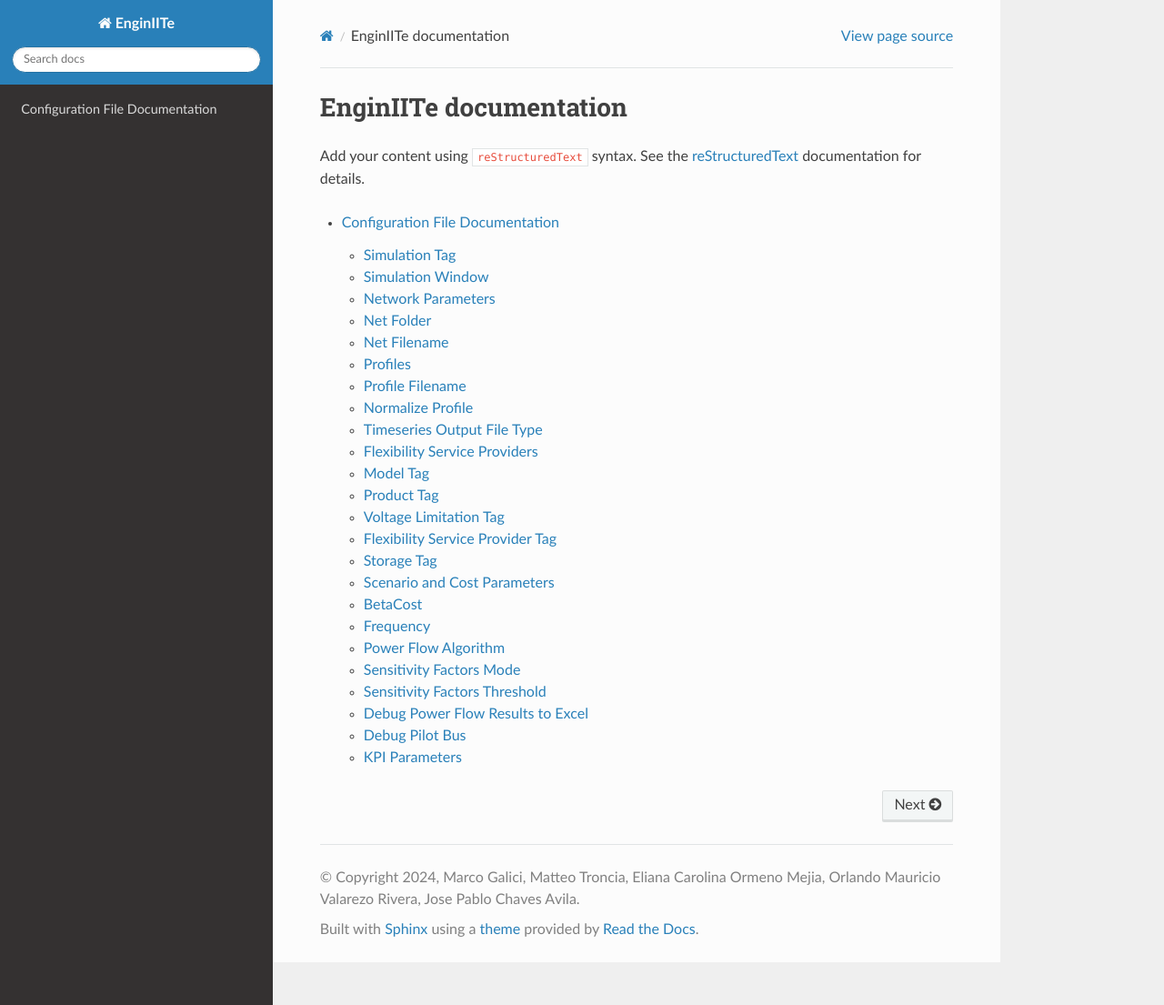
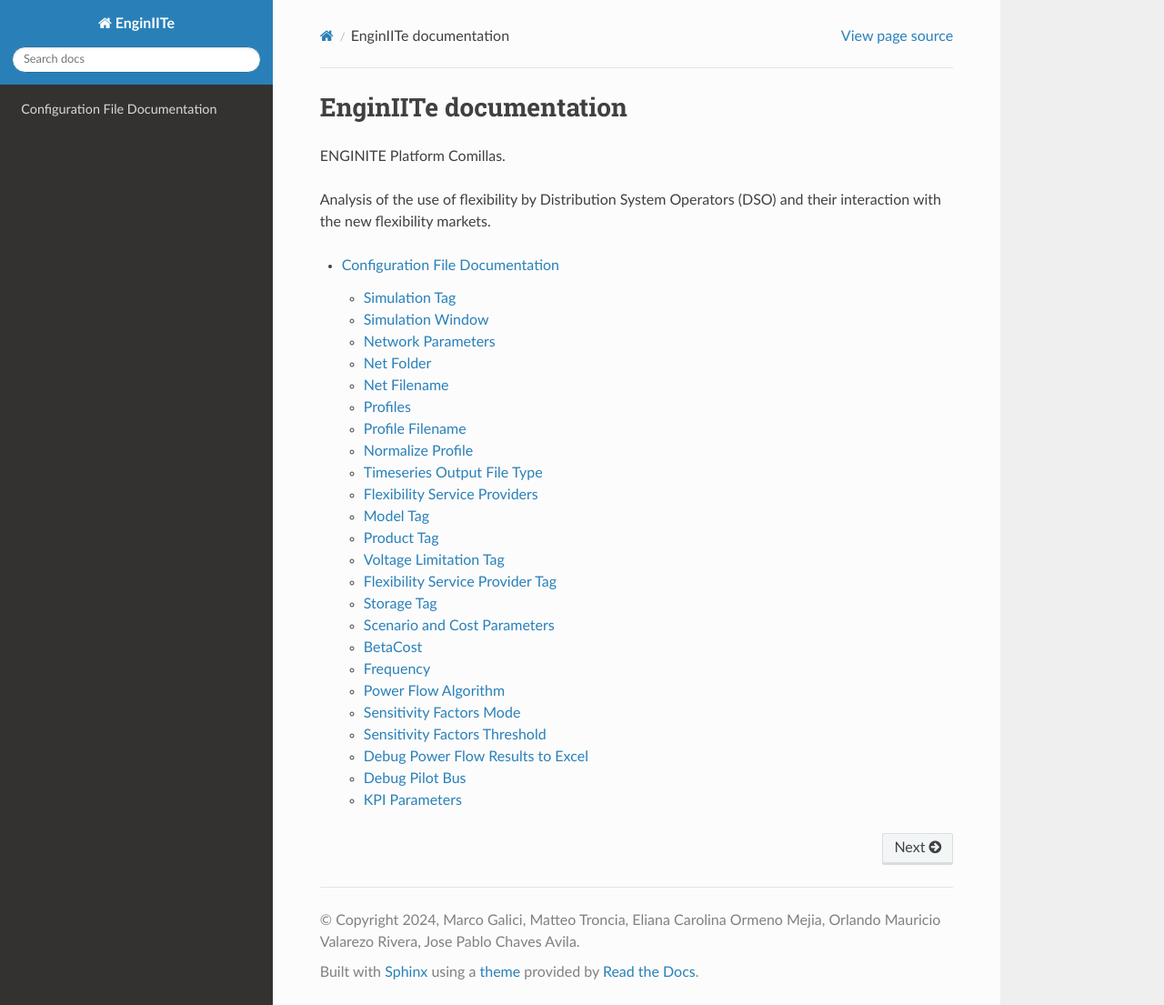
Before and after one commit to MarcoGalici/EnginIITe, a Sphinx documentation site: the page built from docs/index.rst, in a window 1280 px wide and 1105 px high. Shown: the whole window at 91% size. Built offline with Sphinx 7.4.7 and the Read the Docs theme 3.1.0, drawn with Linux system fonts in a browser that asks for light colours.

Commit message:
Add files via upload

```diff
--- a/docs/index.rst
+++ b/docs/index.rst
@@ -2,9 +2,9 @@
 EnginIITe documentation
 =======================
 
-Add your content using ``reStructuredText`` syntax. See the
-`reStructuredText <https://www.sphinx-doc.org/en/master/usage/restructuredtext/index.html>`_
-documentation for details.
+ENGINITE Platform Comillas.
+
+Analysis of the use of flexibility by Distribution System Operators (DSO) and their interaction with the new flexibility markets.
 
 
 .. toctree::
```
